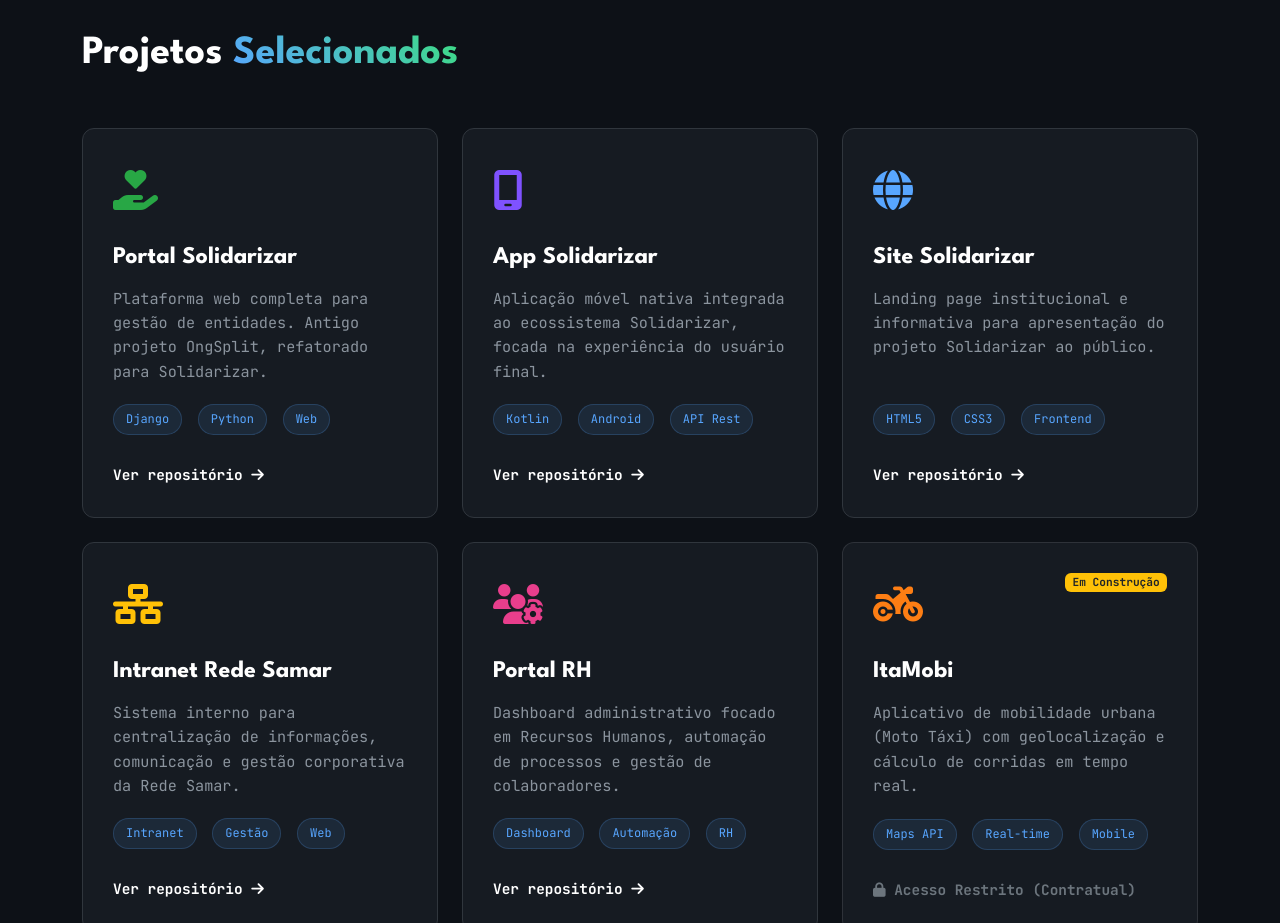
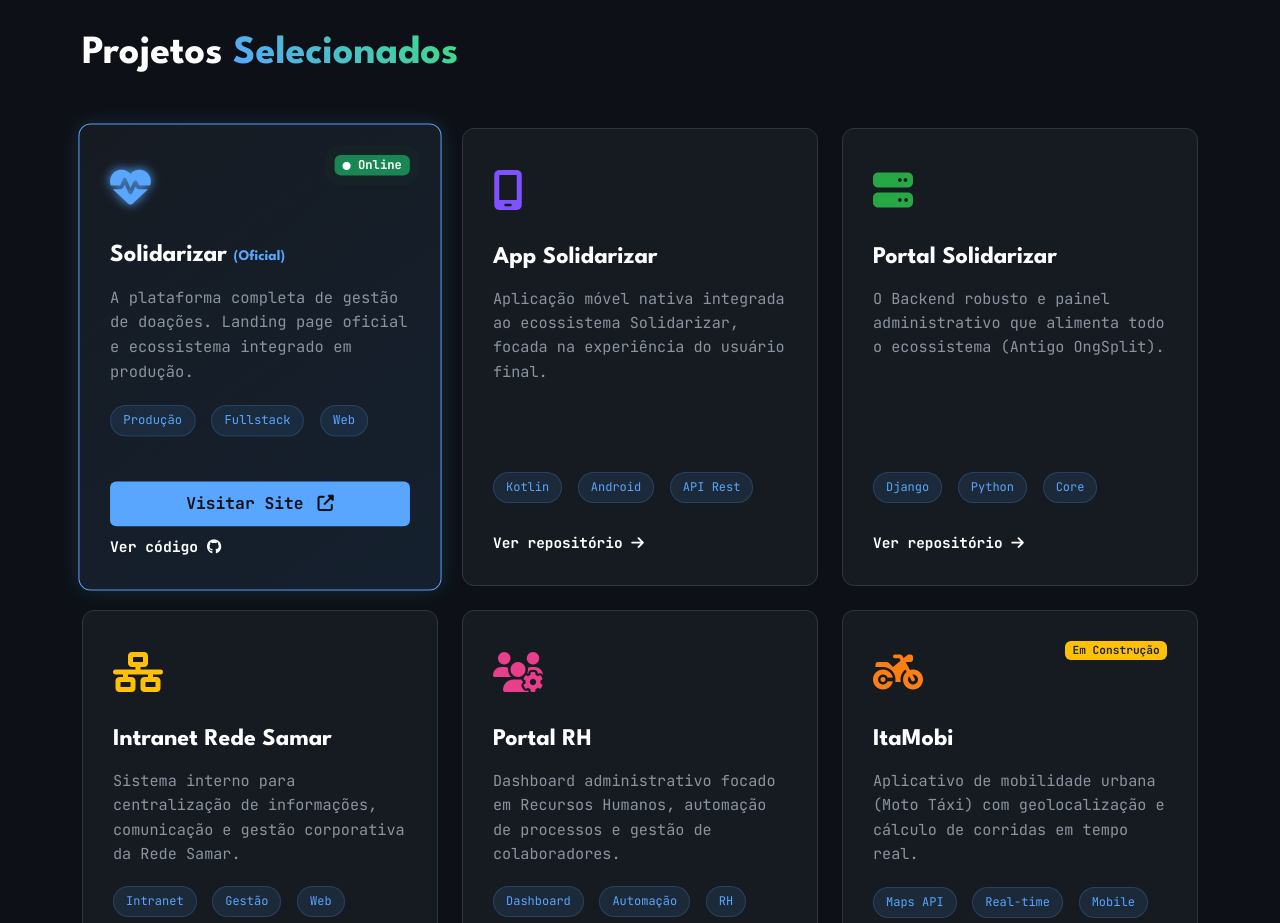
Before and after one commit to AlvaroMayFilho/AlvaroMayFilho.github.io, a plain HTML site: page index.html in a window 1280 px wide. Shown: the part 1600-2523 px from the top of the page. Drawn offline with nearby package versions, Linux system fonts and the light colour scheme.

Commit message:
Adicionando destaque Solidarizar e novo Contato

```diff
--- a/index.html
+++ b/index.html
@@ -16,7 +16,8 @@
     <link rel="stylesheet" href="https://cdnjs.cloudflare.com/ajax/libs/font-awesome/6.4.0/css/all.min.css">
 
     <link rel="stylesheet" href="style.css">
-</head>
+
+    </head>
 <body>
 
     <nav class="navbar navbar-expand-lg fixed-top">
@@ -150,18 +151,33 @@
             <div class="row">
 
                 <div class="col-lg-4 col-md-6 mb-4">
-                    <div class="project-card">
-                        <div class="icon-box" style="color: #28a745;">
-                            <i class="fas fa-hand-holding-heart"></i>
+                    <div class="project-card featured-project">
+                        <div class="d-flex justify-content-between align-items-start">
+                            <div class="icon-box">
+                                <i class="fas fa-heart-pulse"></i>
+                            </div>
+                            <span class="badge bg-success animate-pulse">
+                                <i class="fas fa-circle" style="font-size: 0.5rem; vertical-align: middle;"></i> Online
+                            </span>
                         </div>
-                        <h3>Portal Solidarizar</h3>
-                        <p>Plataforma web completa para gestão de entidades. Antigo projeto OngSplit, refatorado para Solidarizar.</p>
+
+                        <h3>Solidarizar <span style="font-size: 0.6em; color: var(--highlight); vertical-align: middle;">(Oficial)</span></h3>
+                        <p>A plataforma completa de gestão de doações. Landing page oficial e ecossistema integrado em produção.</p>
+
                         <div class="tech-tags">
-                            <span>Django</span>
-                            <span>Python</span>
+                            <span>Produção</span>
+                            <span>Fullstack</span>
                             <span>Web</span>
                         </div>
-                        <a href="https://github.com/AlvaroMayFilho/ongsplit" target="_blank" class="btn-link">Ver repositório <i class="fas fa-arrow-right"></i></a>
+
+                        <div class="d-grid gap-2 mt-3">
+                            <a href="https://www.solidarizar.com.br/" target="_blank" class="btn btn-highlight-glow">
+                                Visitar Site <i class="fas fa-external-link-alt ms-1"></i>
+                            </a>
+                            <a href="https://github.com/AlvaroMayFilho/solidarizar-site" target="_blank" class="btn-link text-center">
+                                Ver código <i class="fab fa-github"></i>
+                            </a>
+                        </div>
                     </div>
                 </div>
 
@@ -183,17 +199,17 @@
 
                 <div class="col-lg-4 col-md-6 mb-4">
                     <div class="project-card">
-                        <div class="icon-box" style="color: #58A6FF;">
-                            <i class="fas fa-globe"></i>
+                        <div class="icon-box" style="color: #28a745;">
+                            <i class="fas fa-server"></i>
                         </div>
-                        <h3>Site Solidarizar</h3>
-                        <p>Landing page institucional e informativa para apresentação do projeto Solidarizar ao público.</p>
+                        <h3>Portal Solidarizar</h3>
+                        <p>O Backend robusto e painel administrativo que alimenta todo o ecossistema (Antigo OngSplit).</p>
                         <div class="tech-tags">
-                            <span>HTML5</span>
-                            <span>CSS3</span>
-                            <span>Frontend</span>
+                            <span>Django</span>
+                            <span>Python</span>
+                            <span>Core</span>
                         </div>
-                        <a href="https://github.com/AlvaroMayFilho/solidarizar-site" target="_blank" class="btn-link">Ver repositório <i class="fas fa-arrow-right"></i></a>
+                        <a href="https://github.com/AlvaroMayFilho/ongsplit" target="_blank" class="btn-link">Ver repositório <i class="fas fa-arrow-right"></i></a>
                     </div>
                 </div>
 
@@ -310,22 +326,17 @@
 
     <script>
         function copyEmail() {
-            // Pega o texto do email
             const emailText = document.getElementById("emailToCopy").innerText;
-
-            // Copia para a área de transferência
             navigator.clipboard.writeText(emailText).then(() => {
-                // Feedback visual (Muda o texto do botão temporariamente)
                 const btn = document.querySelector("button[onclick='copyEmail()']");
                 const originalText = btn.innerHTML;
 
                 btn.innerHTML = '<i class="fas fa-check"></i> Copiado!';
-                btn.style.backgroundColor = "#238636"; // Verde sucesso
+                btn.style.backgroundColor = "#238636";
                 btn.style.borderColor = "#238636";
 
                 setTimeout(() => {
                     btn.innerHTML = originalText;
-                    // Retorna a cor ao padrão da classe btn-primary-custom (definido no CSS)
                     btn.style.backgroundColor = "";
                     btn.style.borderColor = "";
                 }, 2000);
--- a/style.css
+++ b/style.css
@@ -2,7 +2,7 @@
    1. VARIÁVEIS & CONFIGURAÇÕES GERAIS
    ========================================= */
 :root {
-    /* Identidade Visual - GitHub Dark Theme inspirado */
+    /* Identidade Visual */
     --bg-dark: #0D1117;       /* Fundo principal */
     --bg-card: #161B22;       /* Fundo dos cards */
     --text-main: #C9D1D9;     /* Texto padrão */
@@ -19,7 +19,7 @@ body {
     color: var(--text-main);
     font-family: var(--font-code);
     line-height: 1.6;
-    overflow-x: hidden; /* Evita rolagem horizontal indesejada */
+    overflow-x: hidden;
 }
 
 /* =========================================
@@ -66,7 +66,7 @@ body {
    3. HERO SECTION
    ========================================= */
 .hero {
-    min-height: 100vh; /* Ocupa tela cheia */
+    min-height: 100vh;
     padding-top: 100px;
     padding-bottom: 50px;
     background: radial-gradient(circle at top right, rgba(22, 27, 34, 1) 0%, rgba(13, 17, 23, 1) 100%);
@@ -220,14 +220,12 @@ body {
     text-align: left;
 }
 
-/* Cores Terminal */
 .code-line { margin-bottom: 8px; line-height: 1.5; }
 .prompt { color: var(--highlight); margin-right: 10px; }
 .command { color: var(--primary); font-weight: bold; }
 .comment { color: #6c757d; font-style: italic; }
 .success { color: #3fb950; }
 
-/* Animações Terminal */
 .cursor { color: var(--highlight); animation: blink 1s step-end infinite; }
 @keyframes blink { 50% { opacity: 0; } }
 
@@ -405,19 +403,68 @@ body {
     color: var(--highlight);
     border-bottom: 1px solid var(--highlight);
 }
-/* Link ItaMobi Desativado */
 .btn-link.text-muted { color: #6c757d !important; border-bottom: none !important; }
 .btn-link.text-muted:hover { cursor: not-allowed; text-decoration: none; }
 
+/* --- NOVO: PROJETO DESTAQUE (FEATURED) --- */
+.featured-project {
+    border: 1px solid var(--highlight);
+    background: linear-gradient(145deg, rgba(22, 27, 34, 1) 0%, rgba(88, 166, 255, 0.1) 100%);
+    position: relative;
+    box-shadow: 0 0 20px rgba(88, 166, 255, 0.15);
+    transform: scale(1.02);
+    z-index: 1;
+}
+
+.featured-project:hover {
+    box-shadow: 0 0 30px rgba(88, 166, 255, 0.3);
+    border-color: #79c0ff;
+    transform: scale(1.04) translateY(-5px);
+}
+
+.featured-project .icon-box {
+    color: var(--highlight);
+    filter: drop-shadow(0 0 5px var(--highlight));
+}
+
+.animate-pulse {
+    animation: pulse-green 2s infinite;
+    box-shadow: 0 0 0 0 rgba(40, 167, 69, 0.7);
+}
+
+@keyframes pulse-green {
+    0% { transform: scale(0.95); box-shadow: 0 0 0 0 rgba(40, 167, 69, 0.7); }
+    70% { transform: scale(1); box-shadow: 0 0 0 10px rgba(40, 167, 69, 0); }
+    100% { transform: scale(0.95); box-shadow: 0 0 0 0 rgba(40, 167, 69, 0); }
+}
+
+.btn-highlight-glow {
+    background-color: var(--highlight);
+    color: #0D1117;
+    font-weight: 800;
+    border-radius: 6px;
+    padding: 10px;
+    text-decoration: none;
+    transition: all 0.3s ease;
+    border: none;
+    text-align: center;
+}
+
+.btn-highlight-glow:hover {
+    background-color: #79c0ff;
+    color: #000;
+    box-shadow: 0 0 15px var(--highlight);
+    transform: translateY(-2px);
+}
+
 /* =========================================
-   6. SEÇÃO CONTATO (NOVA & APRIMORADA)
+   6. SEÇÃO CONTATO
    ========================================= */
 .contact-wrapper {
     max-width: 800px;
     margin: 0 auto;
 }
 
-/* Card Principal de Contato (Glassmorphism) */
 .contact-card {
     background: rgba(22, 27, 34, 0.7);
     border: 1px solid #30363d;
@@ -434,7 +481,6 @@ body {
     transform: translateY(-5px);
 }
 
-/* Efeito de brilho no topo do card */
 .contact-card::before {
     content: '';
     position: absolute;
@@ -453,7 +499,6 @@ body {
     word-break: break-all;
 }
 
-/* Botões Sociais Redondos */
 .social-links {
     display: flex;
     justify-content: center;
@@ -480,7 +525,6 @@ body {
     transform: translateY(-5px) scale(1.1);
 }
 
-/* Cores específicas dos botões sociais */
 .social-btn.github:hover { background-color: #333; border-color: #fff; }
 .social-btn.linkedin:hover { background-color: #0077b5; border-color: #0077b5; }
 .social-btn.whatsapp:hover { background-color: #25D366; border-color: #25D366; }
@@ -497,7 +541,6 @@ footer {
     margin-top: 50px;
 }
 
-/* Ajustes para Mobile e Tablets */
 @media (max-width: 992px) {
     .hero {
         text-align: center;
@@ -510,7 +553,6 @@ footer {
 }
 
 @media (max-width: 768px) {
-    /* Ajustes específicos do card de contato no mobile */
     .contact-card {
         padding: 25px;
         text-align: center;
```
